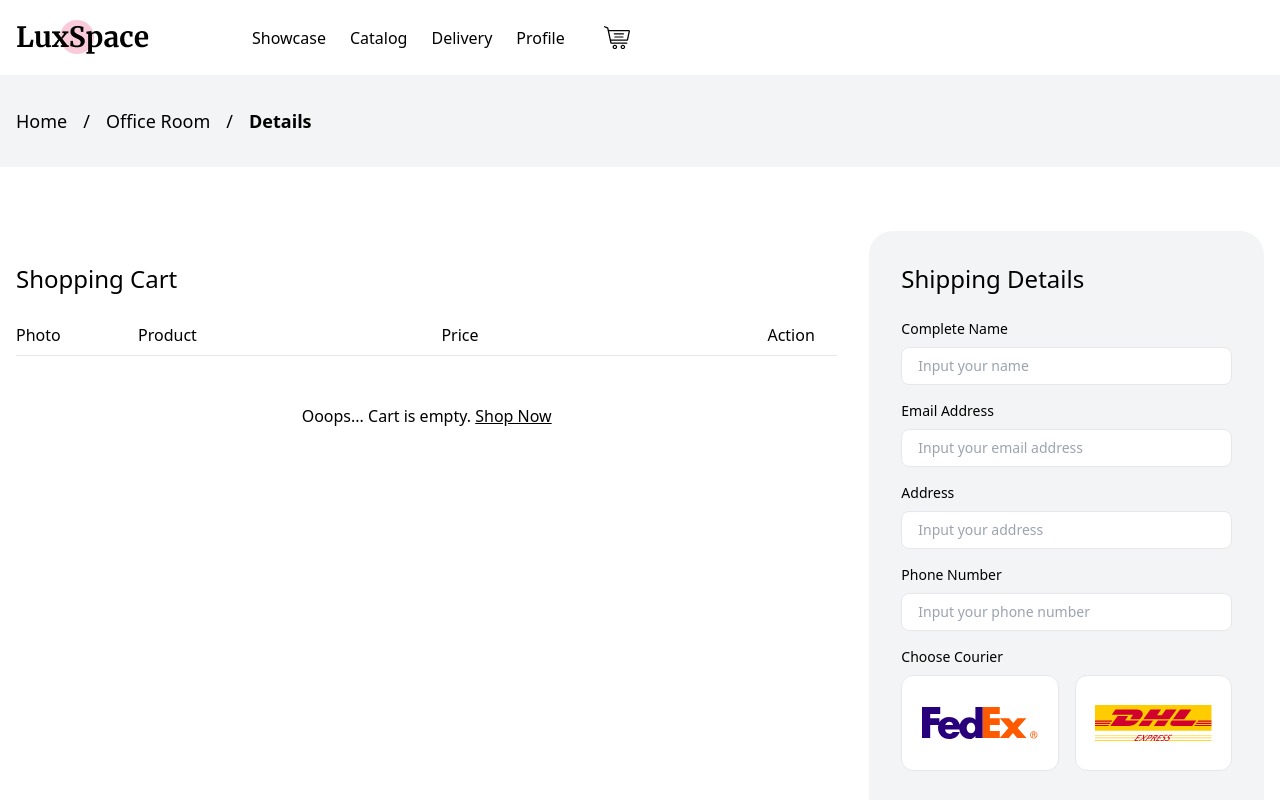
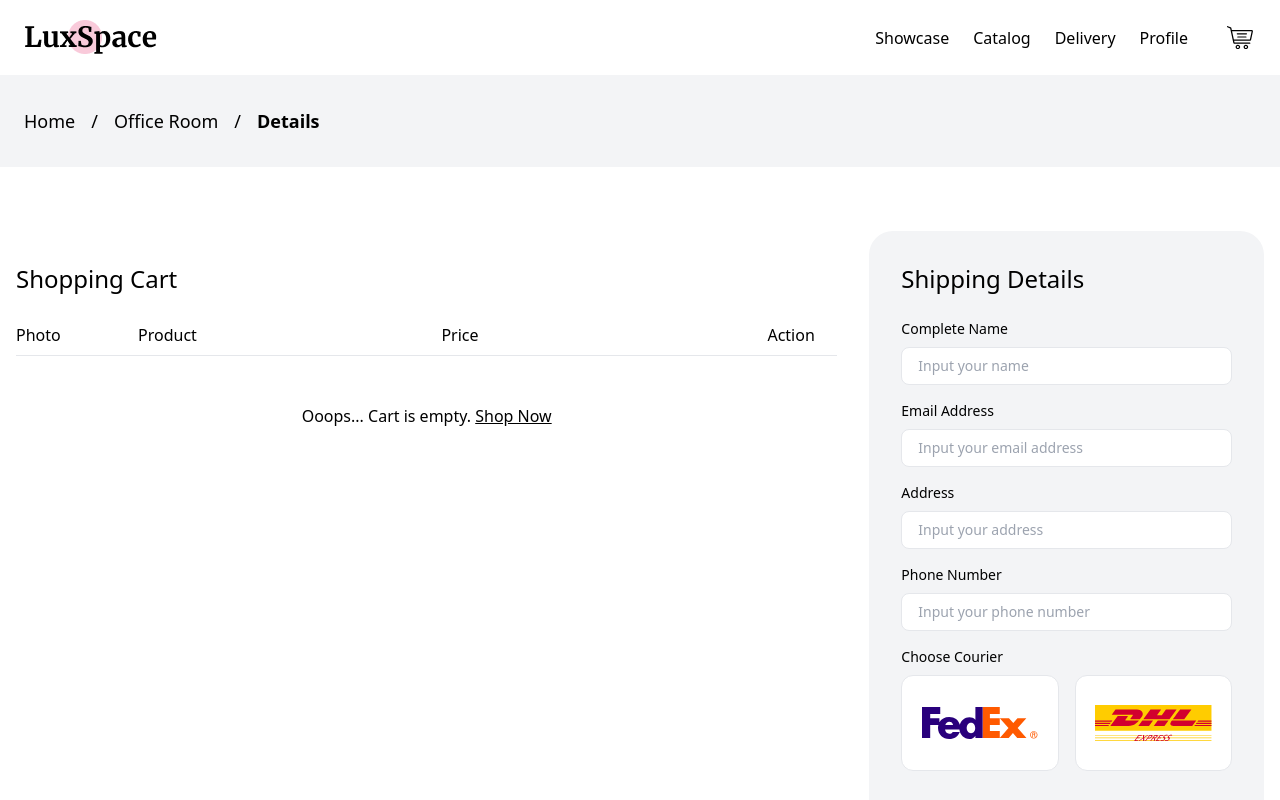
Before and after one commit to wulan178/luxspace_pwa, a React (Create React App) app: page /cart in a window 1280 px wide. Shown: the top 800 px of the page. Built offline with nearby package versions, Linux system fonts and the light colour scheme.

Commit message:
style: fix header content position

```diff
--- a/src/components/Breadcrumb/index.jsx
+++ b/src/components/Breadcrumb/index.jsx
@@ -4,7 +4,7 @@ import { breadcrumb } from "../../utils/constants";
 
 export default function Breadcrumb() {
     return (
-        <section className="bg-gray-100 py-8 px-4">
+        <section className="bg-gray-100 py-8 px-4 md:px-6">
             <div className="container mx-auto">
                 <ul className="breadcrumb">
                     {breadcrumb.map((item, i) => (
--- a/src/components/Header/index.jsx
+++ b/src/components/Header/index.jsx
@@ -4,13 +4,13 @@ import { headerMenu } from "../../utils/constants";
 
 export default function Header({ mode, cart }) {
     return (
-        <header className={`${mode === "light" ? "absolute" : ""} w-full z-40 px-4`}>
+        <header className={`w-full z-40 px-4 md:px-6 ${mode === "light" ? "absolute" : ""}`}>
             <div className="container mx-auto py-5">
                 <div className="flex flex-stretch items-center">
                     <div className="w-56 items-center flex">
                         <img src="../../images/content/logo.png" alt="Luxspace | Fulfill your house with beautiful furniture" />
                     </div>
-                    <div className="w-auto">
+                    <div className="w-auto ml-auto">
                         <ul
                             className="fixed bg-white inset-0 flex flex-col invisible items-center justify-center opacity-0 md:visible md:flex-row md:bg-transparent md:relative md:opacity-100 md:flex md:items-center"
                             id="menu"
@@ -49,7 +49,7 @@ export default function Header({ mode, cart }) {
                                         mode === "light" ? "md:text-white" : "md:text-black"
                                     }`}
                                 >
-                                    <svg className="fill-current" width="26" height="24" viewBox="0 0 26 24">
+                                    <svg className="fill-current" width="32" height="24" viewBox="0 0 26 24">
                                         <path d="M10.8754 18.7312C9.61762 18.7312 8.59436 19.7115 8.59436 20.9164C8.59436 22.1214 9.61762 23.1017 10.8754 23.1017C12.1331 23.1017 13.1564 22.1214 13.1564 20.9164C13.1563 19.7115 12.1331 18.7312 10.8754 18.7312ZM10.8754 21.8814C10.3199 21.8814 9.86796 21.4485 9.86796 20.9163C9.86796 20.3842 10.3199 19.9512 10.8754 19.9512C11.4308 19.9512 11.8828 20.3842 11.8828 20.9163C11.8828 21.4486 11.4308 21.8814 10.8754 21.8814Z" />
                                         <path d="M18.8764 18.7312C17.6186 18.7312 16.5953 19.7115 16.5953 20.9164C16.5953 22.1214 17.6186 23.1017 18.8764 23.1017C20.1342 23.1017 21.1575 22.1214 21.1575 20.9164C21.1574 19.7115 20.1341 18.7312 18.8764 18.7312ZM18.8764 21.8814C18.3209 21.8814 17.869 21.4485 17.869 20.9163C17.869 20.3842 18.3209 19.9512 18.8764 19.9512C19.4319 19.9512 19.8838 20.3842 19.8838 20.9163C19.8838 21.4486 19.4319 21.8814 18.8764 21.8814Z" />
                                         <path d="M19.438 7.2262H10.3122C9.96051 7.2262 9.67542 7.49932 9.67542 7.83626C9.67542 8.1732 9.96056 8.44632 10.3122 8.44632H19.438C19.7897 8.44632 20.0748 8.1732 20.0748 7.83626C20.0748 7.49927 19.7897 7.2262 19.438 7.2262Z" />
```
